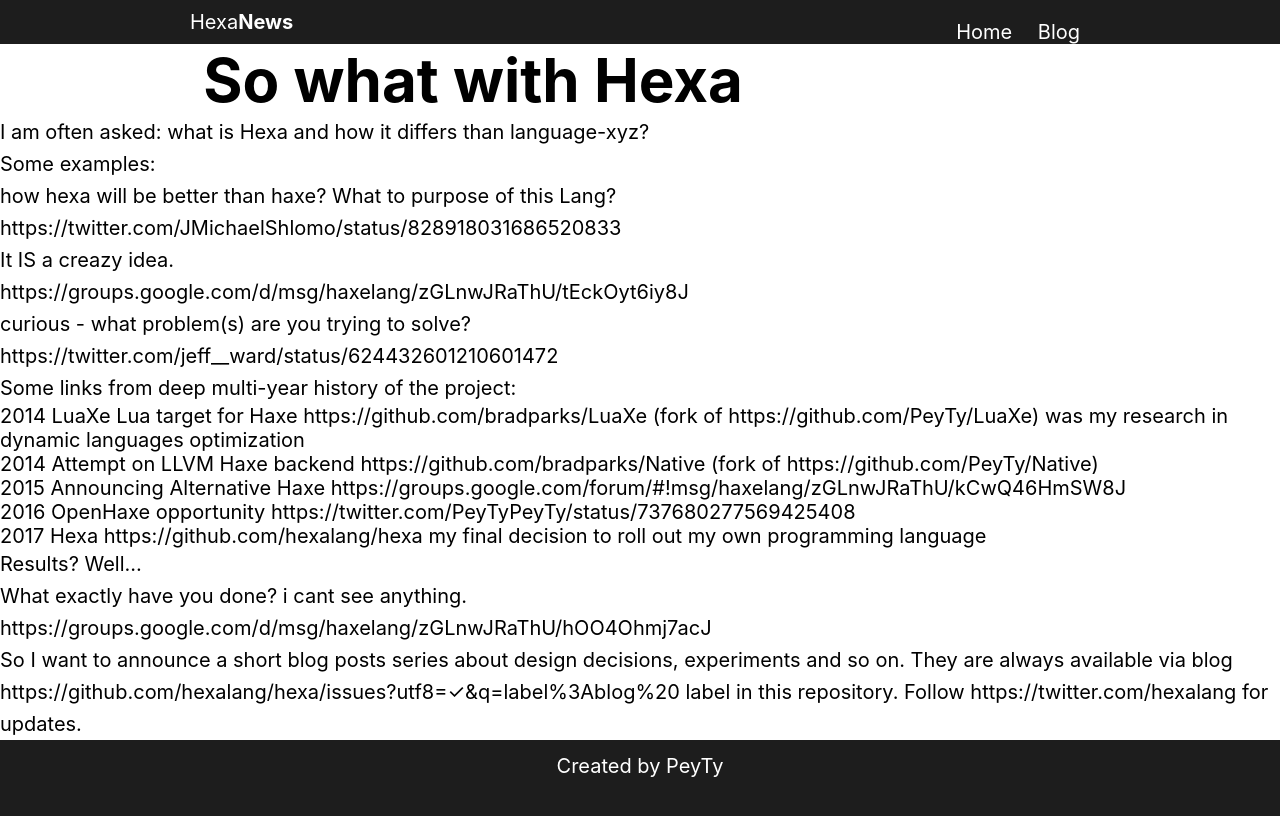
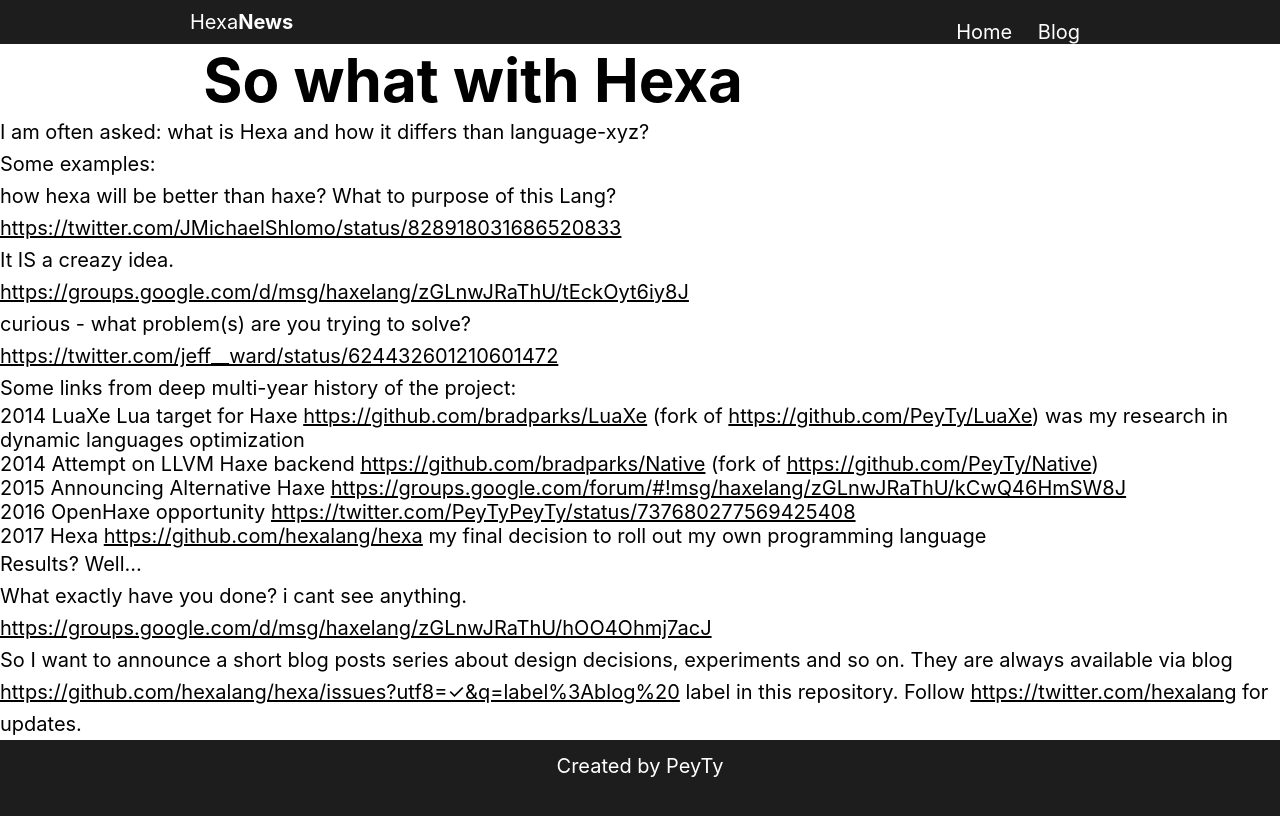
Before and after one commit to hexalang/hexalang.github.io, a Jekyll site: the page built from blog/So-what-with-Hexa.md, in a window 1280 px wide. Shown: the top 816 px of the page. Built offline with Jekyll 4.4.1, drawn with Linux system fonts in a browser that asks for light colours; some of the changed lines change nothing that is shown.

Commit message:
Update So-what-with-Hexa.md

```diff
--- a/blog/So-what-with-Hexa.md
+++ b/blog/So-what-with-Hexa.md
@@ -7,25 +7,25 @@
 
 Some examples:
 > how hexa will be better than haxe? What to purpose of this Lang?
->> https://twitter.com/JMichaelShlomo/status/828918031686520833
+>> <https://twitter.com/JMichaelShlomo/status/828918031686520833>
 
 > It IS a creazy idea.
->> https://groups.google.com/d/msg/haxelang/zGLnwJRaThU/tEckOyt6iy8J
+>> <https://groups.google.com/d/msg/haxelang/zGLnwJRaThU/tEckOyt6iy8J>
 
 > curious - what problem(s) are you trying to solve?
->> https://twitter.com/jeff__ward/status/624432601210601472
+>> <https://twitter.com/jeff__ward/status/624432601210601472>
 
 Some links from deep multi-year history of the project:
-- 2014 LuaXe Lua target for Haxe https://github.com/bradparks/LuaXe (fork of https://github.com/PeyTy/LuaXe) was my research in dynamic languages optimization
-- 2014 Attempt on LLVM Haxe backend https://github.com/bradparks/Native (fork of https://github.com/PeyTy/Native)
-- 2015 Announcing Alternative Haxe https://groups.google.com/forum/#!msg/haxelang/zGLnwJRaThU/kCwQ46HmSW8J
-- 2016 OpenHaxe opportunity https://twitter.com/PeyTyPeyTy/status/737680277569425408
-- 2017 Hexa https://github.com/hexalang/hexa my final decision to roll out my own programming language
+- 2014 LuaXe Lua target for Haxe <https://github.com/bradparks/LuaXe> (fork of <https://github.com/PeyTy/LuaXe>) was my research in dynamic languages optimization
+- 2014 Attempt on LLVM Haxe backend <https://github.com/bradparks/Native> (fork of <https://github.com/PeyTy/Native>)
+- 2015 Announcing Alternative Haxe <https://groups.google.com/forum/#!msg/haxelang/zGLnwJRaThU/kCwQ46HmSW8J>
+- 2016 OpenHaxe opportunity <https://twitter.com/PeyTyPeyTy/status/737680277569425408>
+- 2017 Hexa <https://github.com/hexalang/hexa> my final decision to roll out my own programming language
 
 Results? Well...
 
 > What exactly have you done? i cant see anything.
->> https://groups.google.com/d/msg/haxelang/zGLnwJRaThU/hOO4Ohmj7acJ
+>> <https://groups.google.com/d/msg/haxelang/zGLnwJRaThU/hOO4Ohmj7acJ>
 
 So I want to announce a short blog posts series about design decisions, experiments and so on.
-They are always available via `blog` https://github.com/hexalang/hexa/issues?utf8=✓&q=label%3Ablog%20 label in this repository. Follow https://twitter.com/hexalang for updates.
+They are always available via `blog` <https://github.com/hexalang/hexa/issues?utf8=✓&q=label%3Ablog%20> label in this repository. Follow <https://twitter.com/hexalang> for updates.
```
